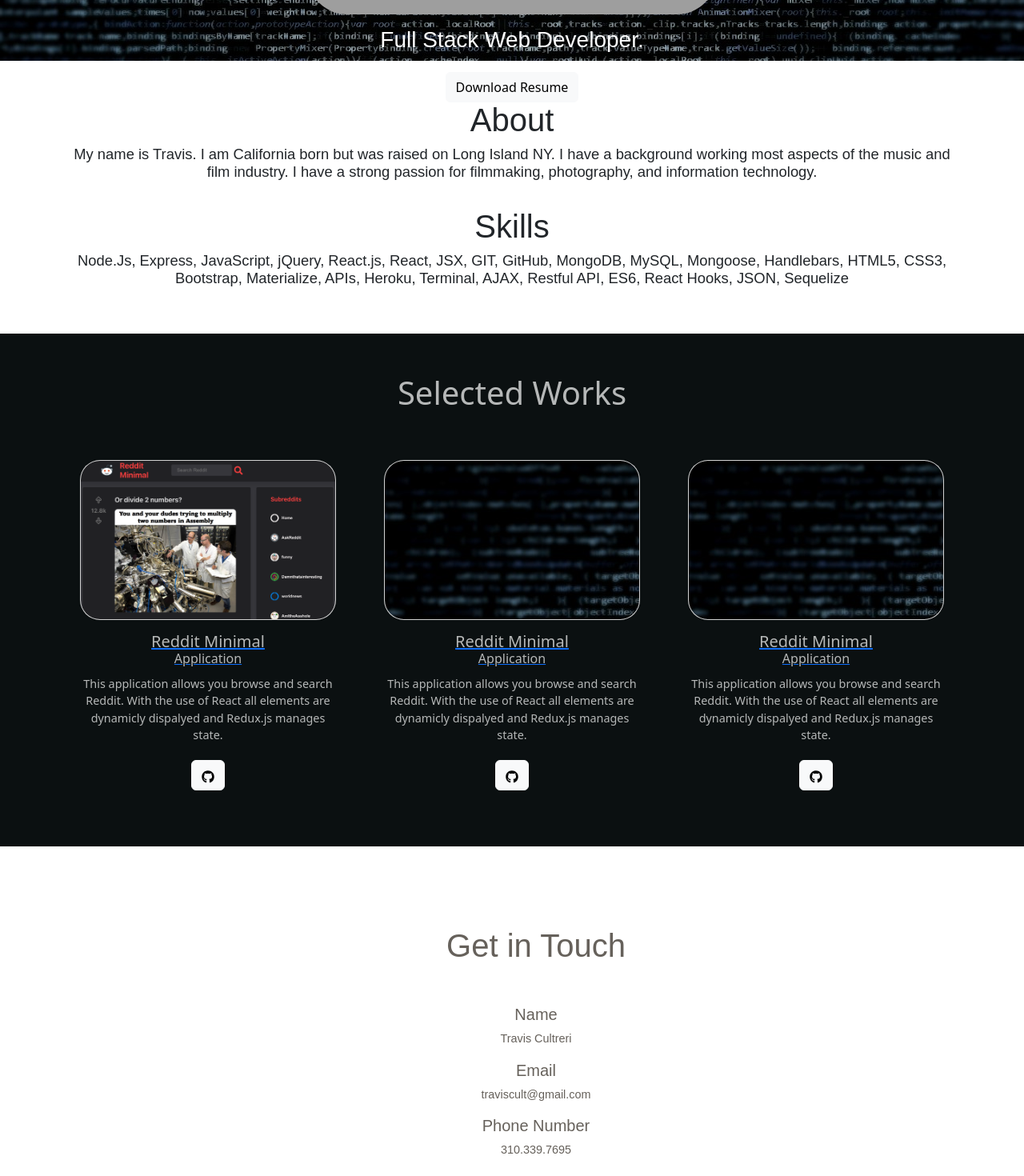
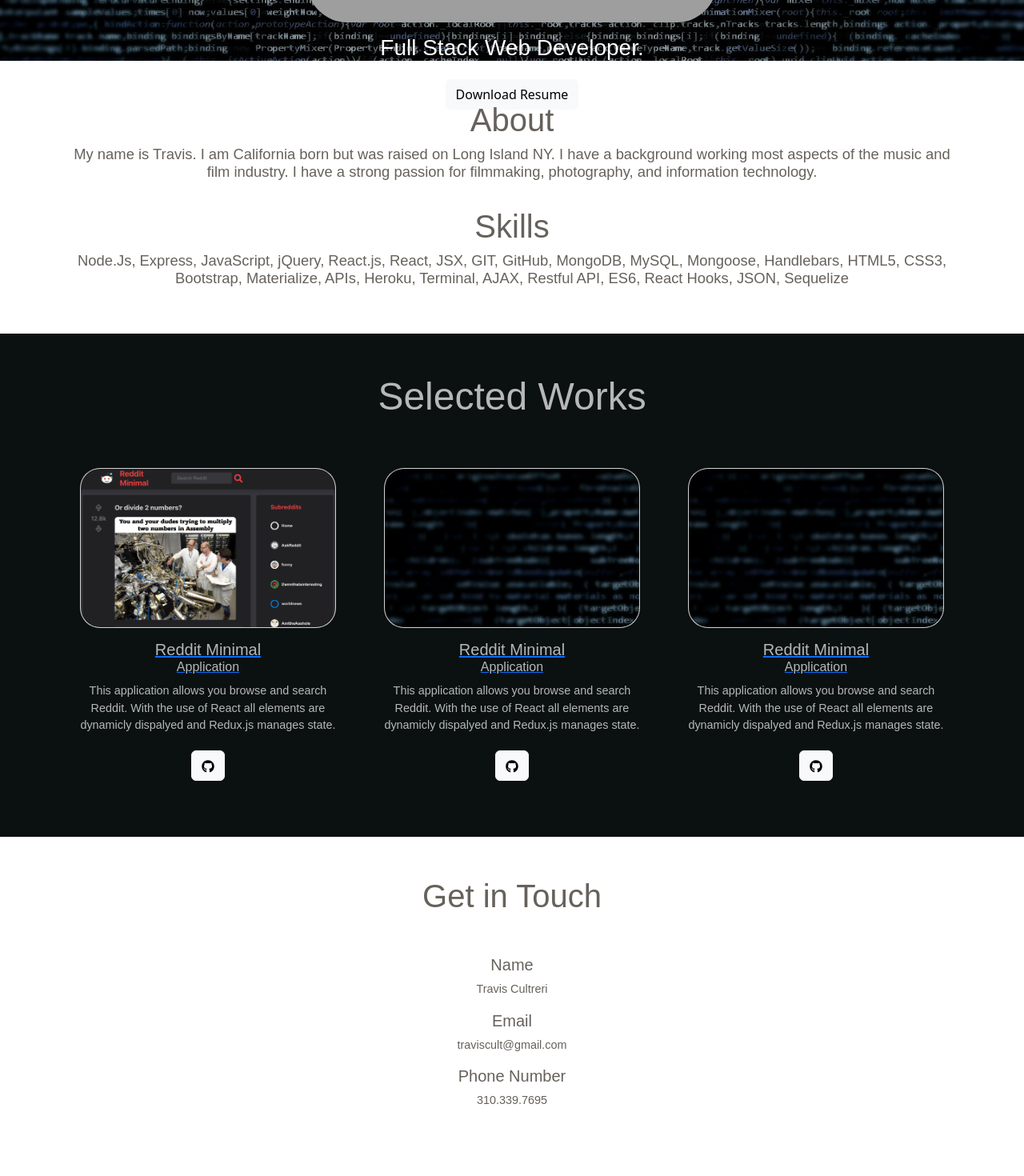
Before and after one commit to traviscult/portfiolio-website, a React (Create React App) app: page / in a window 1280 px wide. Shown: the part 620-2090 px from the top of the page at 80% size. Built offline with nearby package versions, Linux system fonts and the light colour scheme; grey boxes are pictures that could not be loaded.

Commit message:
added css styling

```diff
--- a/src/components/Footer/Footer.css
+++ b/src/components/Footer/Footer.css
@@ -1,7 +1,9 @@
 .contact {
   color: rgb(102, 97, 91);
-  margin: 100px;
   font-family: "Montserrat", sans-serif;
+  display: center;
+  margin-top: 50px;
+  margin-bottom: 50px;
 }
 .contact-title {
   font-size: 5vh;
--- a/src/components/Footer/Footer.js
+++ b/src/components/Footer/Footer.js
@@ -6,7 +6,7 @@
     <div>
       <Container className="contact">
         <Row>
-          <Col className="ml-auto mr-auto">
+          <Col>
             <h2 className="text-center contact-title">Get in Touch</h2>
             <Form className="contact-form">
               <Row>
--- a/src/components/Skills/Skills.css
+++ b/src/components/Skills/Skills.css
@@ -3,6 +3,7 @@
 }
 .skills-section {
   margin: 50px;
+  color: rgb(102, 97, 91);
 }
 .title {
   font-family: "Montserrat", sans-serif;
--- a/src/components/Work/Work.css
+++ b/src/components/Work/Work.css
@@ -2,6 +2,7 @@
   background-color: rgb(11, 16, 17);
   padding: 50px;
   color: rgb(182, 184, 184);
+  font-family: "Montserrat", sans-serif;
 }
 .card-avatar {
   max-width: 25vw;
@@ -11,8 +12,8 @@
   overflow: hidden;
 }
 h1 {
-  /* color: #fff; */
   margin-bottom: 50px;
+  font-size: 6vh;
 }
 .card-description {
   max-width: 25vw;
```
